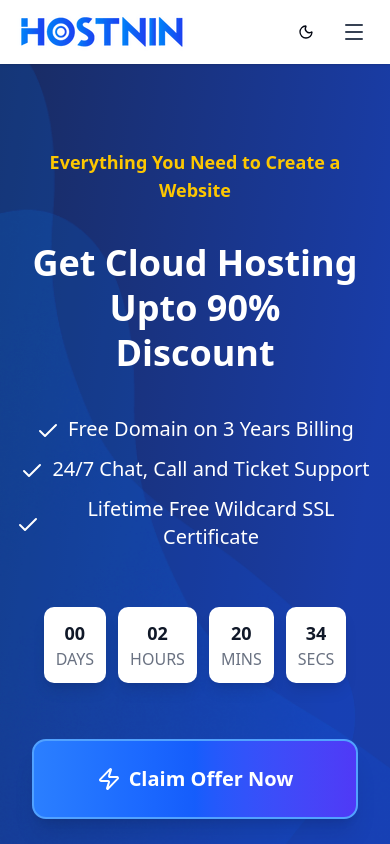
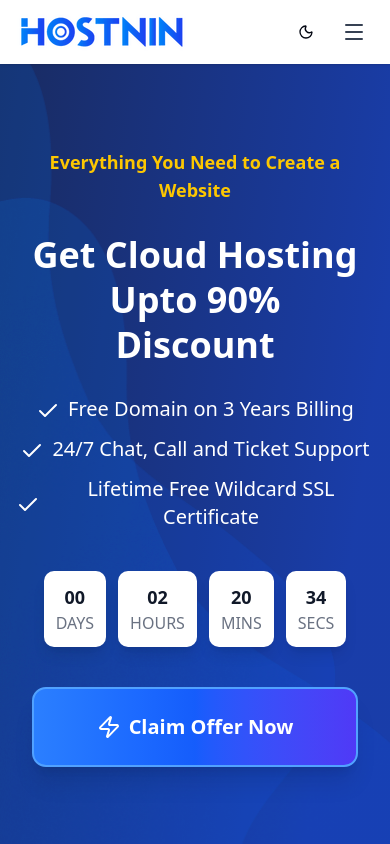
Before and after one commit to ssmahim01/hostnin, a Next.js app: page /hosting/cloud-hosting in a window 390 px wide. Shown: the top 844 px of the page. Built offline with nearby package versions, Linux system fonts and the light colour scheme.

Commit message:
Decreased spaces in banner for mobile devices

```diff
--- a/src/components/shared/hosting/banner.tsx
+++ b/src/components/shared/hosting/banner.tsx
@@ -66,11 +66,11 @@ export const Banner: React.FC<BannerProps> = ({
       <div className="w-full max-w-7xl mx-auto flex flex-col lg:flex-row items-center justify-between gap-6 lg:gap-0 pt-5">
         {/* Left Content */}
         <div className="flex-1 text-white lg:pr-12 text-center lg:text-start lg:mb-0 pt-8 md:pt-0">
-          <p className="text-yellow-400 font-bold md:mb-2 mb-9 text-lg xs:text-base sm:text-xl">
+          <p className="text-yellow-400 font-bold md:mb-2 mb-7 text-lg xs:text-base sm:text-xl">
             {tagline}
           </p>
           <h1
-            className="text-4xl xs:text-xl sm:text-4xl md:text-5xl lg:text-6xl font-bold leading-tight mb-10 sm:mb-6 px-4 md:px-0"
+            className="text-4xl xs:text-xl sm:text-4xl md:text-5xl lg:text-6xl font-bold leading-tight mb-7 sm:mb-6 px-4 md:px-0"
             style={{ fontFamily: "var(--font-urbanist)" }}
           >
             {headline}
@@ -85,7 +85,7 @@ export const Banner: React.FC<BannerProps> = ({
                     ? "grid-cols-1 sm:grid-cols-2"
                     : "grid-cols-1"
                 }
-                mb-14 my-5 sm:mb-8 text-sm xs:text-[11px] sm:text-lg
+                mb-10 my-5 sm:mb-8 text-sm xs:text-[11px] sm:text-lg
             `}
           >
             {bullets.map((b, idx) => (
@@ -110,7 +110,7 @@ export const Banner: React.FC<BannerProps> = ({
 
           {/* Countdown */}
           {countdown && (
-            <div className="mb-14 sm:mb-8">
+            <div className="mb-10 sm:mb-8">
               <CountdownTimer />
             </div>
           )}
```
